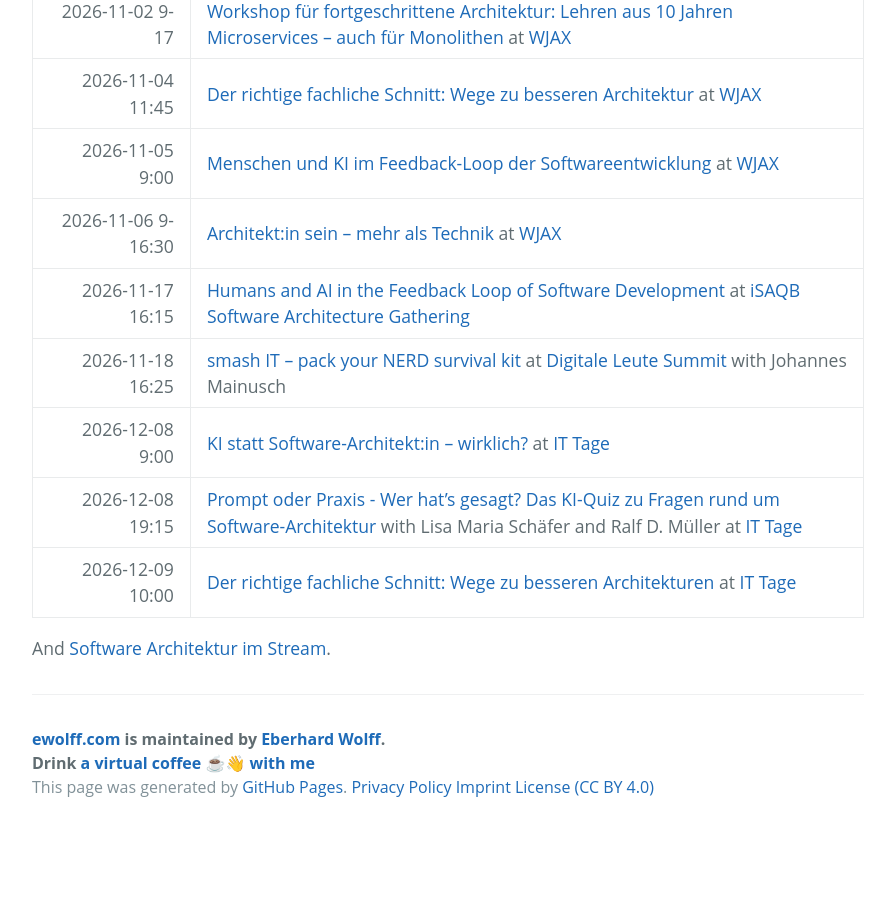
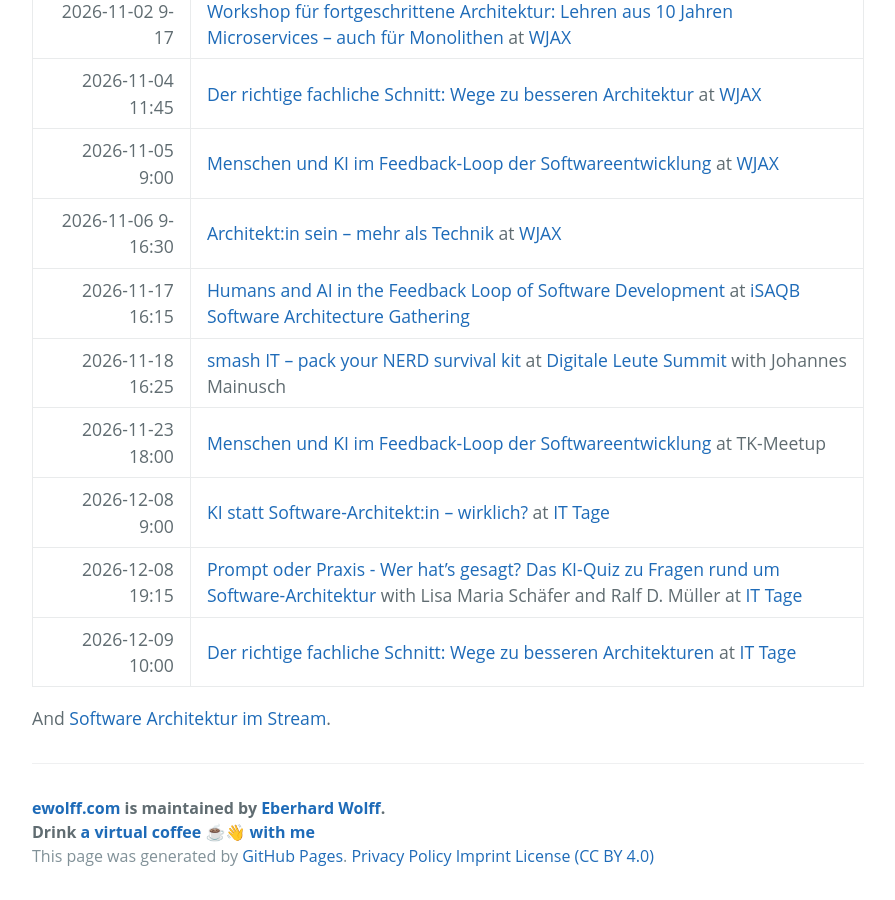
Before and after one commit to ewolff/ewolff.com, a Jekyll site: the page built from schedule.md, in a window 1280 px wide and 900 px high, scrolled down 769 px. Shown: the whole window, without its empty margins (192-1087 px from the left). Built offline with Jekyll 4.4.1, drawn with Linux system fonts in a browser that asks for light colours; our own code applies the rules of GitHub Pages for plain Markdown files; before the commit the page ends 1600 px from its top, so only the background shows below that.

Commit message:
TK-Meetup ergänzt

```diff
--- a/schedule.md
+++ b/schedule.md
@@ -16,6 +16,7 @@
 | 2026-11-06 9-16:30 | [Architekt:in sein – mehr als Technik](https://jax.de/software-architecture/mehr-als-technik-architektur-workshop/) at [WJAX](https://jax.de/muenchen/) |
 | 2026-11-17 16:15 | [Humans and AI in the Feedback Loop of Software Development](https://www.software-architecture-gathering.com/session/humans-and-ai-in-the-feedback-loop-of-software-development/) at [iSAQB Software Architecture Gathering](https://www.software-architecture-gathering.com/)|
 | 2026-11-18 16:25 | [smash IT – pack your NERD survival kit](https://www.digitale-leute.de/summit/26/schedule/smash-it-pack-your-nerd-survival-kit/#start) at [Digitale Leute Summit](https://www.digitale-leute.de/summit/) with Johannes Mainusch |
+| 2026-11-23 18:00 | [Menschen und KI im Feedback-Loop der Softwareentwicklung](https://www.meetup.com/devtalk-tk/events/316564208/) at TK-Meetup |
 | 2026-12-08 9:00 | [KI statt Software-Architekt:in – wirklich?](https://www.ittage.informatik-aktuell.de/programm/2026/ki-statt-software-architektin-wirklich.html) at [IT Tage](https://www.ittage.informatik-aktuell.de/) |
 | 2026-12-08 19:15 | [Prompt oder Praxis - Wer hat's gesagt? Das KI-Quiz zu Fragen rund um Software-Architektur](https://www.ittage.informatik-aktuell.de/programm/2026/prompt-oder-praxis-wer-hats-gesagt-das-ki-quiz-zu-fragen-rund-um-software-architektur.html) with Lisa Maria Schäfer and Ralf D. Müller at [IT Tage](https://www.ittage.informatik-aktuell.de/) |
 | 2026-12-09 10:00 | [Der richtige fachliche Schnitt: Wege zu besseren Architekturen](https://www.ittage.informatik-aktuell.de/programm/2026/der-richtige-fachliche-schnitt-wege-zu-besseren-architekturen.html) at [IT Tage](https://www.ittage.informatik-aktuell.de/) |
```
Also changed, not shown: termine.md (+1 -0 lines).
